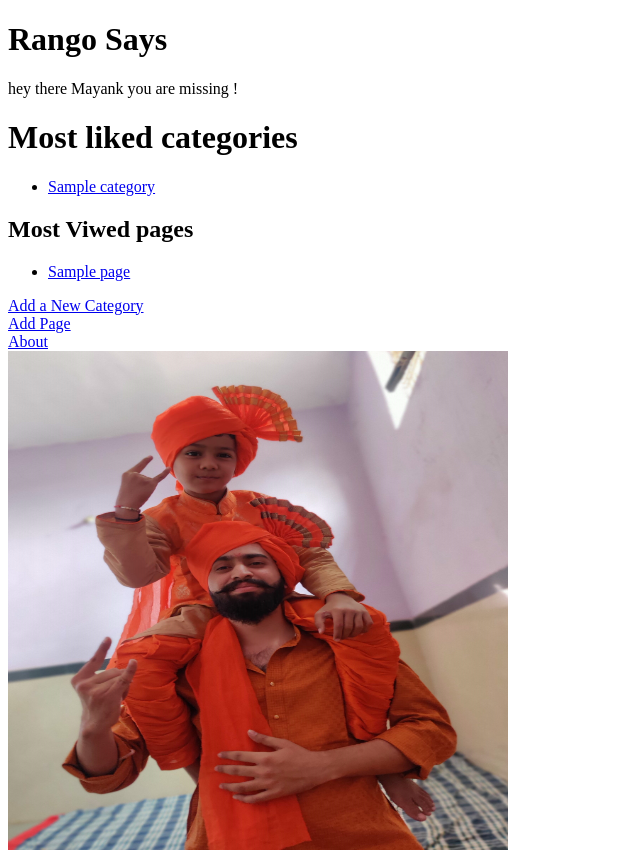
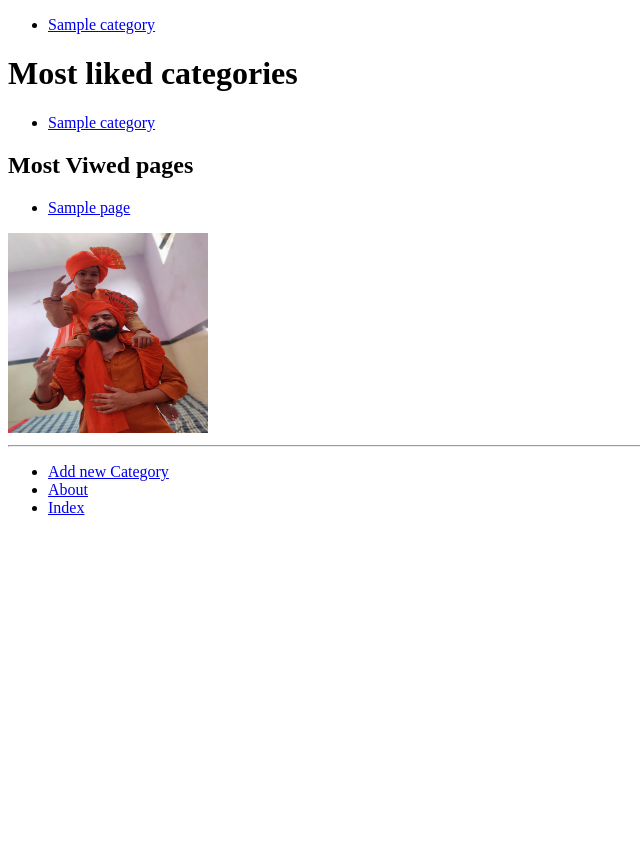
Before and after one commit to Shubhamsuroshe/TangowithDjango, a Django app: page /rango/ in a window 1280 px wide. Shown: the top 850 px of the page, without its empty margins (0-640 px from the left). After the commit the page ends 515 px from the top, so only its background shows below. Run offline with Django 3.2, Linux system fonts and the light colour scheme; tables that the repository leaves empty hold one stand-in row (values such as "Sample post").

Commit message:
chapter 8 - More about templates

```diff
--- /dev/null
+++ b/rango/templatetags/rango_template_tags.py
@@ -0,0 +1,8 @@
+from django import template
+from rango.models import Category
+
+register = template.Library()
+
+@register.inclusion_tag('rango/cats.html')
+def get_category_list():
+    return {'cats':Category.objects.all()}
--- a/rango/views.py
+++ b/rango/views.py
@@ -30,7 +30,7 @@ def show_category(request, category_name_slug):
     return render(request,'rango/category.html', context_dict)
 
 def about(request):
-    return HttpResponse("Rango says hey there its about page")
+    return render(request,'rango/about.html')
 
 def add_category(request):
     form = CategoryForm()
--- /dev/null
+++ b/templates/rango/base.html
@@ -0,0 +1,32 @@
+<!DOCTYPE html>
+{% load staticfiles %}
+{% load rango_template_tags %}
+
+<html>
+    <head>
+        <title>Rango-
+            {% block title_block %}
+                -How to Tango with Django
+            {% endblock %}
+        </title>
+    </head>
+    <div>
+        {% block sidebar_block %}
+            {% get_category_list %}
+        {%endblock%}
+    </div>
+    <body>
+        <div>
+            {% block body_block %}
+            {% endblock %}
+        </div>
+        <hr/>
+        <div>
+            <ul>
+                <li><a href="{% url 'add_category' %}"> Add new Category</a> </li>
+                <li><a href="{% url 'about' %}">About</a></li>
+                <li><a href="{% url 'index'%}">Index</a></li>
+            </ul>
+        </div>
+    </body>
+</html>
--- /dev/null
+++ b/templates/rango/cats.html
@@ -0,0 +1,9 @@
+<ul>
+    {% if cats %}
+    {% for c in cats %}
+        <li><a href="{% url 'show_category' c.slug %}">{{ c.name }}</a></li>
+    {% endfor %}
+    {% else %}
+    <li><strong> There are no categories present</strong></li>
+    {% endif %}
+</ul>
--- a/templates/rango/index.html
+++ b/templates/rango/index.html
@@ -1,27 +1,14 @@
-<!DOCTYPE html>
+{% extends 'rango/base.html' %}
 {% load staticfiles %}
 
-<html>
-    <head>
-        <title>
-            Rango
-        </title>
-    </head>
-
-    <body>
-        <h1>Rango Says</h1>
-        <div>
-            hey there Mayank you are missing !<br/>
-            <strong>{{ boldmessage}} </strong>
-        </div>
-
+{% block body_block %}
         <div>
             <h1>Most liked categories</h1>
         {% if categories %}
         <ul>
         {% for category in categories %}
         <li>
-            <a href="/rango/category/{{ category.slug }}">{{ category.name }}</a>
+            <a href="{% url 'show_category' category.slug %}">{{ category.name }}</a>
         </li>
         {% endfor %}
         </ul>
@@ -44,13 +31,8 @@
             <strong>No most viwed pages found</strong>
             {% endif %}
         </div>
-
-        <a href="/rango/add_category/"> Add a New Category</a><br/>
-        <a href="/rango/category/{{ category.slug }}/add_page/">Add Page</a> <br/>
         <div>
-            <a href="/rango/about">About</a><br/>
             <img src="{% static 'images/bru.jpg'%}"
-            alt="Picture of Rango" width="500" height="500" />
+            alt="Picture of Rango" width="200" height="200" />
         </div>
-    </body>
-</html>
+{% endblock %}
```
Also changed, not shown: templates/rango/about.html (added, +7 -0 lines), templates/rango/add_category.html (+4 -8 lines), templates/rango/add_page.html (+4 -8 lines), rango/templatetags/__init__.py (added).
